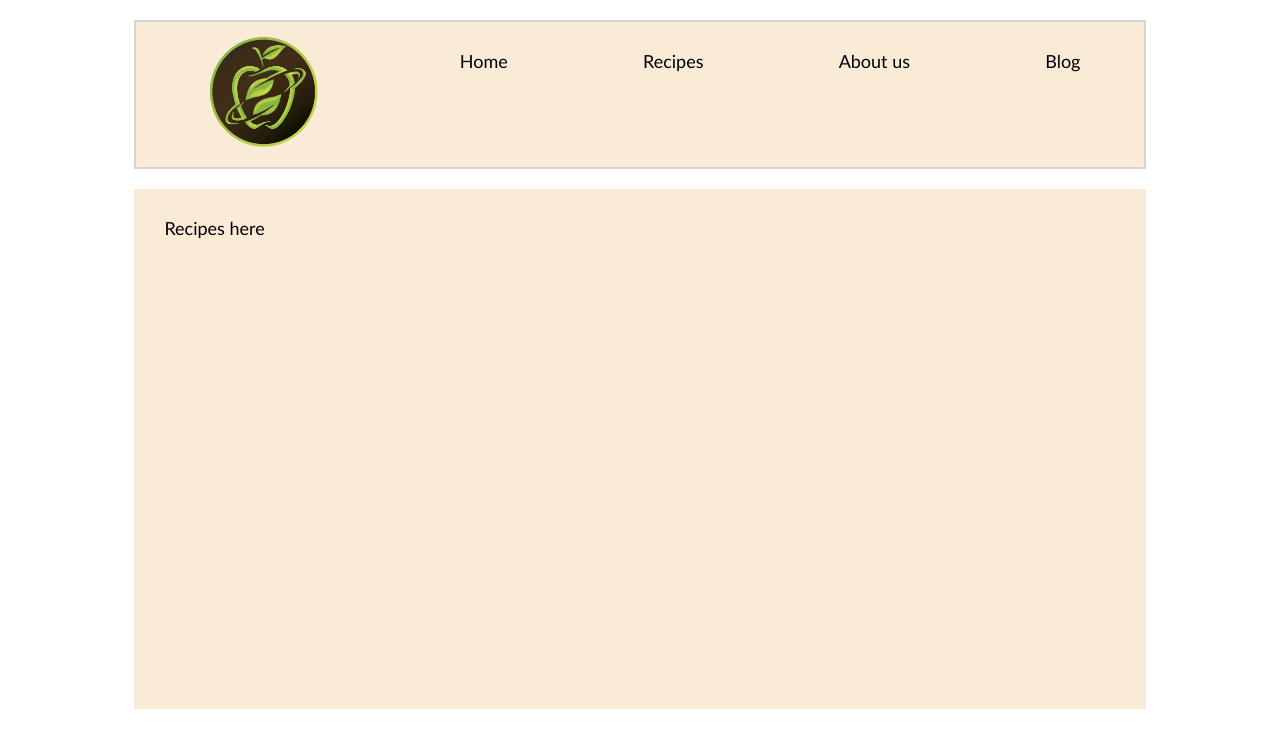
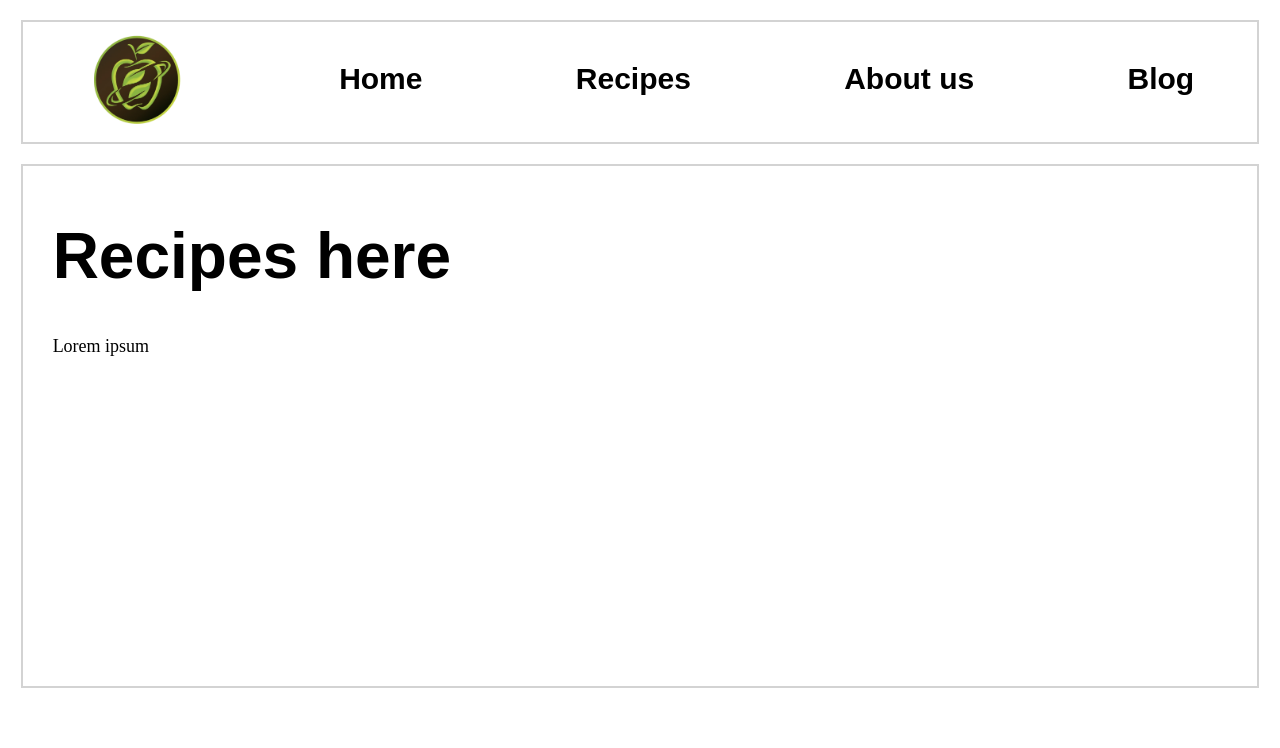
Before and after one commit to MarkkuVaara/smoothierecipes, a React (Vite) app: page / in a window 1280 px wide. Shown: the top 748 px of the page. Built offline with nearby package versions, Linux system fonts and the light colour scheme.

Commit message:
Added fonts, made small UI changes and added router library

```diff
--- a/package.json
+++ b/package.json
@@ -11,7 +11,8 @@
   },
   "dependencies": {
     "react": "^18.3.1",
-    "react-dom": "^18.3.1"
+    "react-dom": "^18.3.1",
+    "react-router-dom": "^6.26.1"
   },
   "devDependencies": {
     "@eslint/js": "^9.9.0",
--- a/src/App.jsx
+++ b/src/App.jsx
@@ -1,5 +1,9 @@
 
 import React, { useState, useEffect, useCallback } from 'react';
+import {
+  BrowserRouter as Router,
+  Routes, Route, Link
+} from 'react-router-dom';
 import logo from './images/apple_logo.png';
 
 const App = () => {
@@ -9,13 +13,14 @@ const App = () => {
     <div className="mainapp">
       <div className="banner">
         <img className="applelogo" src={logo} alt={logo} />
-        <p>Home</p>
-        <p>Recipes</p>
-        <p>About us</p>
-        <p>Blog</p>
+        <h3>Home</h3>
+        <h3>Recipes</h3>
+        <h3>About us</h3>
+        <h3>Blog</h3>
       </div>
       <div className="main">
-        <p>Recipes here</p>
+        <h1>Recipes here</h1>
+        <p>Lorem ipsum</p>
       </div>
     </div>
 
--- a/src/index.css
+++ b/src/index.css
@@ -1,17 +1,20 @@
 
 h1 {
     color: black;
-    font-size: 54px;
-    font-family:'Trebuchet MS', 'Lucida Sans Unicode', 'Lucida Grande', 'Lucida Sans', Arial, sans-serif;
+    font-size: 64px;
+    font-family: 'Playfair Display SC', sans-serif;
 }
 
-h2, h3, h4, b, p {
+h2 {
     color: black;
-    font-family:'Gill Sans', 'Gill Sans MT', Calibri, 'Trebuchet MS', sans-serif;
+    font-size: 40px;
+    font-family: 'Playfair Display SC', sans-serif;
 }
 
 h3 {
-    font-size: 22px;
+    color: black;
+    font-size: 30px;
+    font-family: 'Playfair Display SC', sans-serif;
 }
 
 h4 {
@@ -24,7 +27,7 @@ p {
 
 
 .mainapp {
-    font-family:'Gill Sans', 'Gill Sans MT', Calibri, 'Trebuchet MS', sans-serif;
+
     background-repeat: no-repeat;
     background-attachment: fixed;
     background-position: center;
@@ -45,29 +48,28 @@ p {
     display: flex;
     justify-content: space-between;
     text-align: justify;
-    background-color: antiquewhite;
     padding: 10px;
     padding-left: 5%;
     padding-right: 5%;
     margin-top: 20px;
-    margin-left: 10%;
-    margin-right: 10%;
+    margin-left: 1%;
+    margin-right: 1%;
     border: 2px solid lightgray;
 }
 
 .main {
     text-align: justify;
-    background-color: antiquewhite;
     height: 100%;
     min-height: 500px;
     padding: 10px;
     padding-left: 30px;
     margin-top: 20px;
-    margin-left: 10%;
-    margin-right: 10%;
+    margin-left: 1%;
+    margin-right: 1%;
+    border: 2px solid lightgray;
 }
 
 .applelogo {
-    height: 125px;
-    width: 125px;
+    height: 100px;
+    width: 100px;
 }
```
Also changed, not shown: 1 other file (tests, documents, lock files or other folders).
